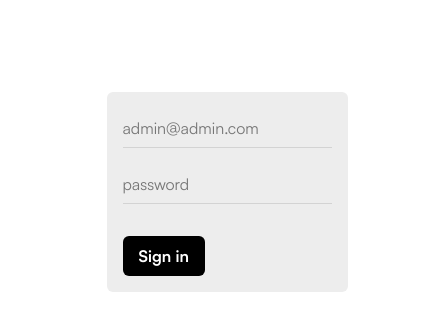
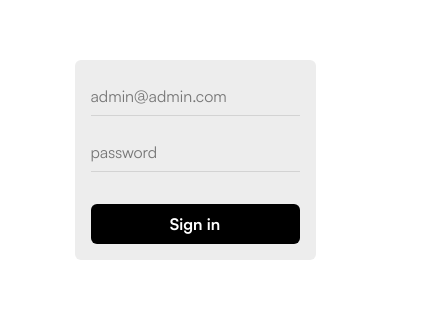
Before and after one commit to PepijnBullens/topperzstore-availability, a Next.js app: page /sign-in in a window 390 px wide. Shown: the part 262-592 px from the top of the page, 422 px wide, since content can reach past the window. Built offline with nearby package versions, Linux system fonts and the light colour scheme.

Commit message:
Made all pages responsive

```diff
--- a/src/app/(auth)/sign-in/page.tsx
+++ b/src/app/(auth)/sign-in/page.tsx
@@ -1,9 +1,5 @@
 import SignInForm from "@/components/form/sign-in-form";
 
 export default function page() {
-  return (
-    <div>
-      <SignInForm />
-    </div>
-  );
+  return <SignInForm />;
 }
--- a/src/app/globals.css
+++ b/src/app/globals.css
@@ -33,8 +33,8 @@ th {
 }
 
 .button {
+  text-wrap: nowrap;
   height: 2.5rem;
-  width: fit-content; /* w-fit */
   display: flex; /* flex */
   justify-content: center; /* justify-center */
   align-items: center; /* items-center */
@@ -75,7 +75,6 @@ th {
 
 .input-alt {
   height: 2.5rem;
-  width: fit-content; /* w-fit */
   display: flex; /* flex */
   justify-content: center; /* justify-center */
   align-items: center; /* items-center */
--- a/src/components/admin.tsx
+++ b/src/components/admin.tsx
@@ -34,9 +34,9 @@ export default function Admin({ links }: { links: PrismaLink[] }) {
 
   return (
     <main>
-      <nav className="w-full flex justify-between mb-12">
+      <nav className="w-full flex md:flex-row flex-col gap-2 md:gap-0 justify-between mb-12">
         <div className="flex gap-2">
-          <Link href="/" className="button">
+          <Link href="/" className="button md:w-auto w-1/2">
             Back
           </Link>
           <SignOutButton />
@@ -58,6 +58,7 @@ export default function Admin({ links }: { links: PrismaLink[] }) {
         </section>
       )}
 
+      <div className="w-[calc(100vw-2rem)] overflow-scroll">
         <table>
           <thead className="border-b-1 border-[#777777]">
             <tr>
@@ -98,6 +99,7 @@ export default function Admin({ links }: { links: PrismaLink[] }) {
             ))}
           </tbody>
         </table>
+      </div>
     </main>
   );
 }
--- a/src/components/form/add-item-form.tsx
+++ b/src/components/form/add-item-form.tsx
@@ -35,14 +35,14 @@ export default function AddItemForm({
 
   return (
     <form
-      className="flex gap-2"
+      className="flex gap-2 md:w-auto w-full"
       onSubmit={(e) => {
         e.preventDefault();
         onSubmit();
       }}
     >
       <input
-        className="bg-black text-white rounded-md px-4 py-2 placeholder:text-white"
+        className="bg-black text-white rounded-md px-4 py-2 placeholder:text-white md:w-auto w-full"
         type="text"
         name="link"
         id="link"
--- a/src/components/form/sign-in-form.tsx
+++ b/src/components/form/sign-in-form.tsx
@@ -28,7 +28,7 @@ const SignInForm = () => {
   };
 
   return (
-    <main className="w-screen h-screen flex justify-center items-center">
+    <main className="w-[calc(100vw-4rem)] h-[calc(100vh-4rem)] flex justify-center items-center">
       <form
         onSubmit={(e) => {
           e.preventDefault();
--- a/src/components/form/sign-out-button.tsx
+++ b/src/components/form/sign-out-button.tsx
@@ -5,7 +5,7 @@ import { signOut } from "next-auth/react";
 export default function SignOutButton() {
   return (
     <button
-      className="button"
+      className="button md:w-auto w-1/2"
       onClick={() =>
         signOut({
           redirect: true,
--- a/src/components/main.tsx
+++ b/src/components/main.tsx
@@ -36,6 +36,7 @@ export default function Main({ links }: { links: Link[] }) {
         </section>
       )}
 
+      <div className="w-[calc(100vw-2rem)] overflow-scroll">
         <table>
           <thead className="border-b-1 border-[#777777]">
             <tr>
@@ -52,14 +53,7 @@ export default function Main({ links }: { links: Link[] }) {
             ))}
           </tbody>
         </table>
-
-      {/* <h2
-        style={{
-          color: content.available ? "green" : "red",
-        }}
-      >
-        AVAILABLE
-      </h2> */}
+      </div>
     </main>
   );
 }
```
Lines whose indentation alone changed are shown as unchanged.
